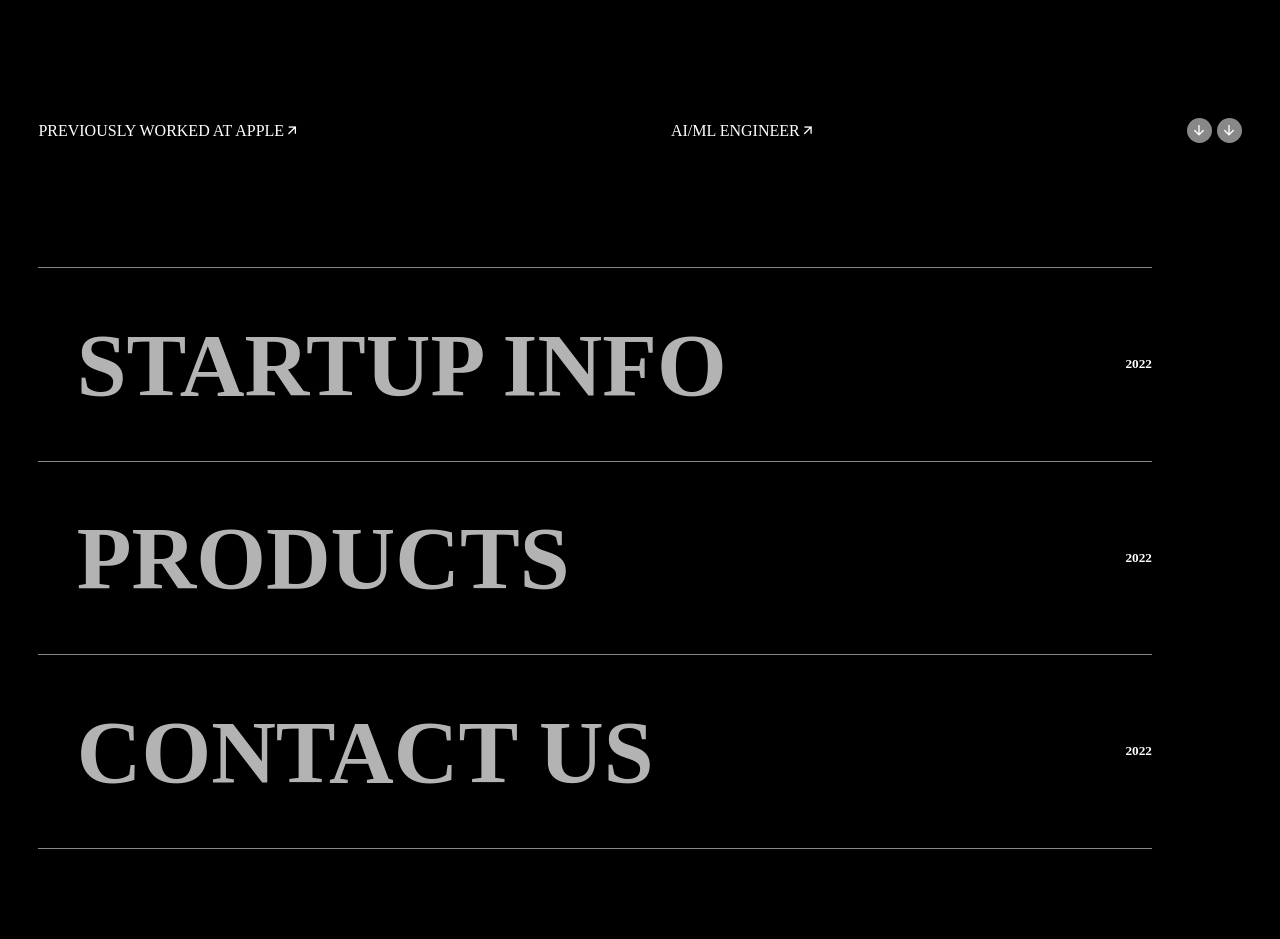
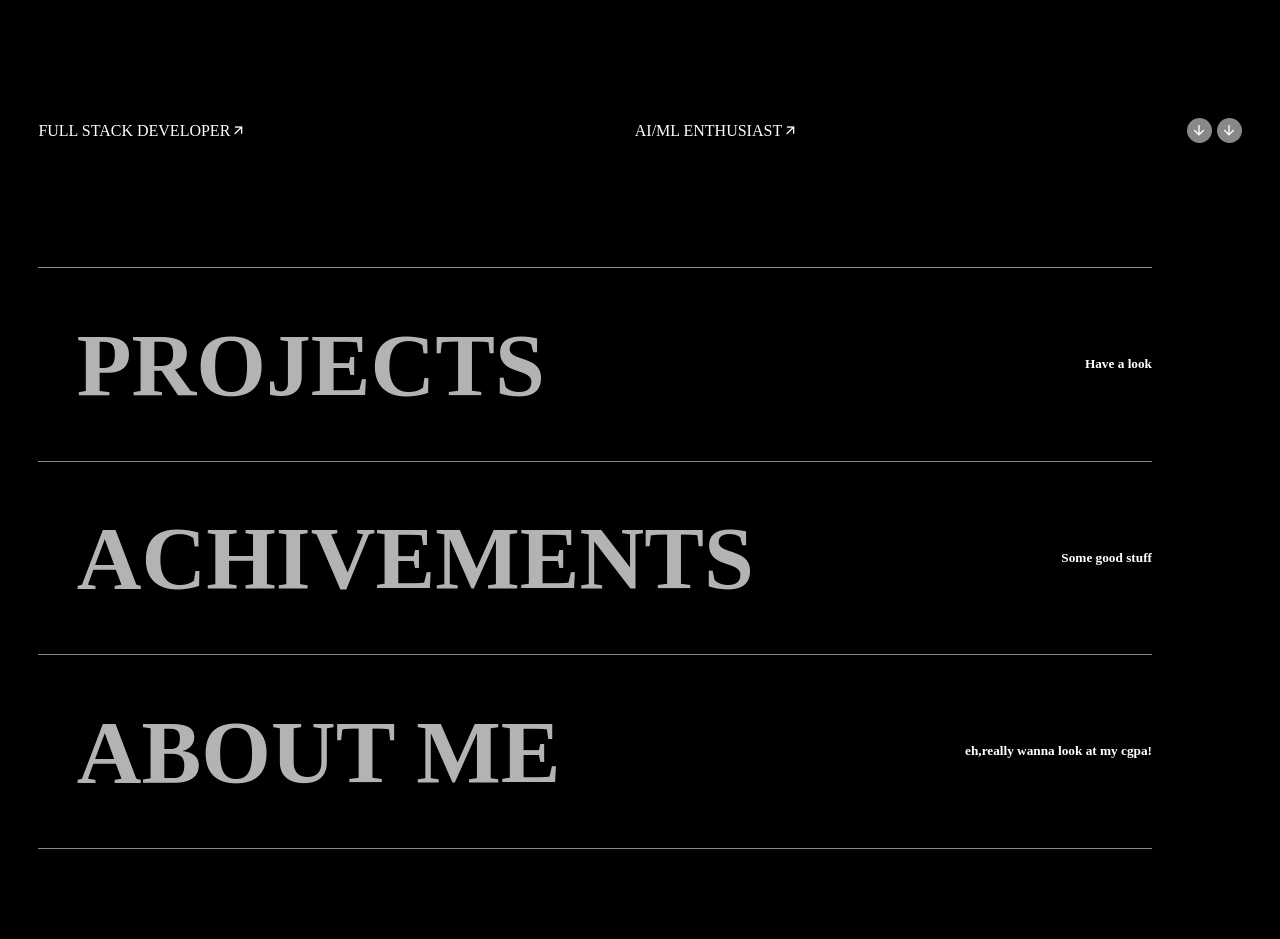
Before and after one commit to itsNishalShah/the.nix, a plain HTML site: page index.html in a window 1280 px wide. Shown: the part 633-1572 px from the top of the page. Drawn offline with nearby package versions, Linux system fonts and the light colour scheme; a script that the page names is missing.

Commit message:
details changes

```diff
--- a/index.html
+++ b/index.html
@@ -38,8 +38,8 @@
                 </div>
             </div>
             <div id="herofooter">
-                <a href="#">Previously worked at Apple<i class="ri-arrow-right-up-line"></i></a>
-                <a href="#">Ai/Ml Engineer<i class="ri-arrow-right-up-line"></i></a>
+                <a href="#">Full Stack Developer<i class="ri-arrow-right-up-line"></i></a>
+                <a href="#">Ai/Ml Enthusiast<i class="ri-arrow-right-up-line"></i></a>
                 <div id="iconset">
                     <div class="circle"><i class="ri-arrow-down-line"></i></div>
                     <div class="circle"><i class="ri-arrow-down-line"></i></div>
@@ -49,31 +49,31 @@
         <div id="second">
             <div class="elem">
                 <img src="img2.jpeg" alt="">
-                <h1>Startup Info</h1>
-                <h5>2022</h5>
+                <h1>Projects</h1>
+                <h5>Have a look</h5>
             </div>
             <div class="elem">
                 <img src="air.png" alt="">
-                <h1>Products</h1>
-                <h5>2022</h5>
+                <h1>Achivements</h1>
+                <h5>Some good stuff</h5>
             </div>
             <div class="elem elemlast">
                 <img src="img1.jpg" alt="">
-                <h1>Contact Us</h1>
-                <h5>2022</h5>
+                <h1>About Me</h1>
+                <h5>eh,really wanna look at my cgpa!</h5>
             </div>
         </div>
         <div id="about">
             <img src="me2.png" alt="">
             <div id="textabout">
                 <h5>About Me</h5>
-                <p>I'm a product designer with a passion for creating products that not only look good but also solve real problems. When I'm not sketching ideas on paper, you can find me binge-watching a Netflix series or playing video games. My design philosophy is simple: make it visually appealing, functional, and bring a smile to people's faces. I'm the designer you want on your team if you want to make people say 'I need that in my life!'.</p>
+                <p>Im a Full Stack Developer who loves to bring ideas to life on a screen. I am passionate about Machine Learning and Artificial Intelligence. I am excited about designing and developing websites and web applications that are fast, responsive, and accessible to everyone.</p>
                 <a href="#">Let's Talk</a>
             </div>
         </div>
         <div id="subscribe">
             <h5>Forgot to mention</h5>
-            <h3>Subscribe to my Youtube Channel<i class="ri-arrow-right-up-line"></i></h3>
+            <h3>Check my Twitter 🫡<i class="ri-arrow-right-up-line"></i></h3>
         </div>
         <div id="footer">
             <div id="footerleft">
@@ -81,7 +81,7 @@
                 <h5>0:05 AM EST</h5>
             </div>
             <div id="footerright">
-                <a href="">dribble</a>
+                <a href="">github</a>
                 <a href="">instagram</a>
                 <a href="">linkdein</a>
                 <a href="">twitter</a>
```
